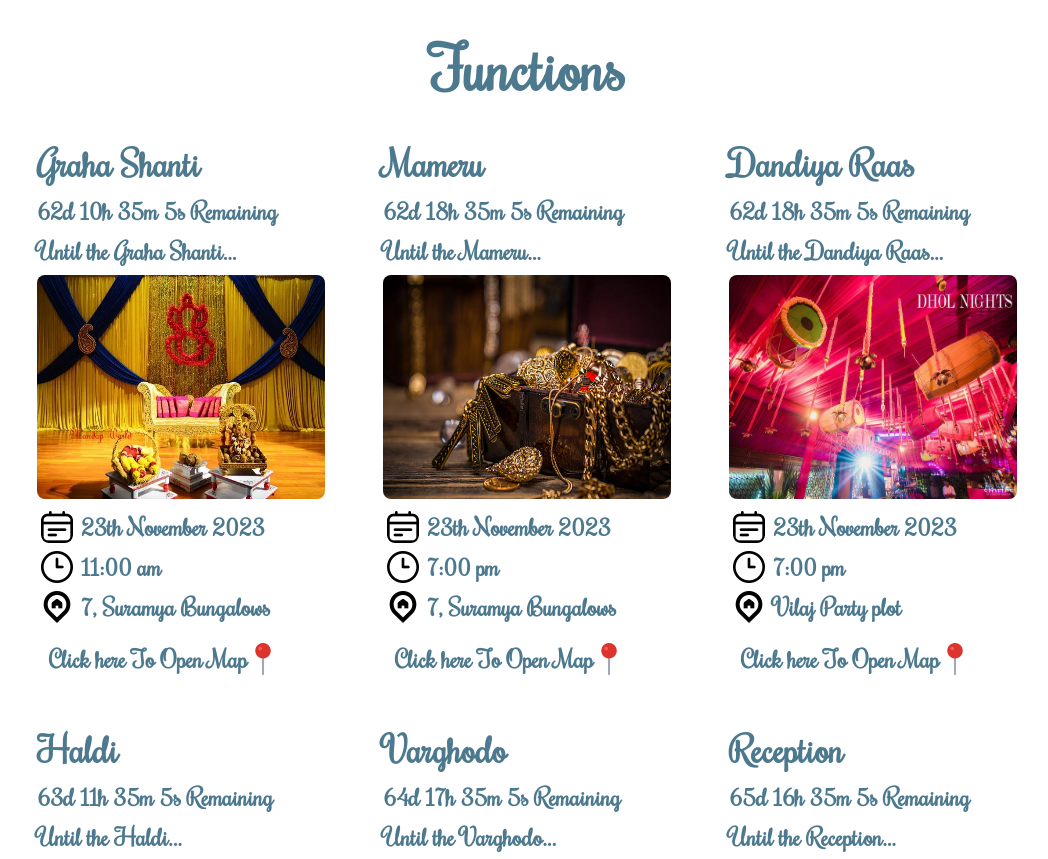
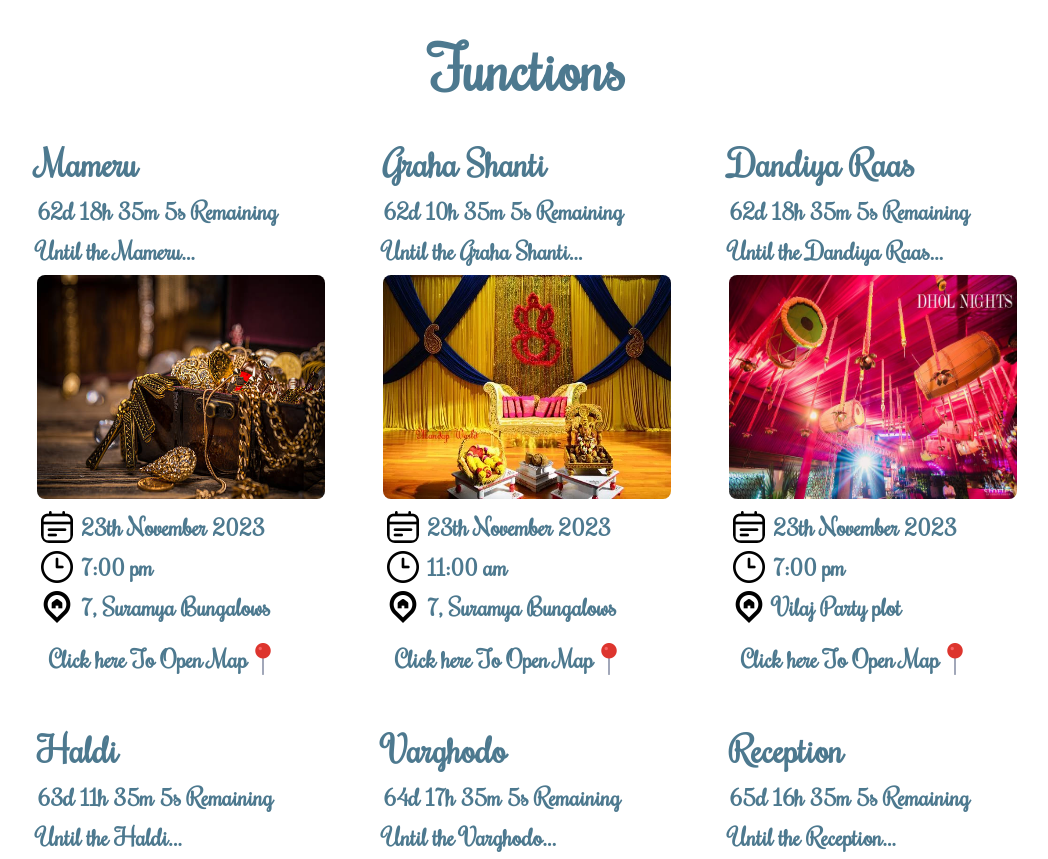
Before and after one commit to krish4uu/Mit-weds-Poonam, a Next.js app: page / in a window 1280 px wide. Shown: the part 1580-2439 px from the top of the page, without its empty margins (113-1161 px from the left). Built offline with nearby package versions, Linux system fonts and the light colour scheme.

Commit message:
Updated wedding detail

```diff
--- a/app/functionDetail.ts
+++ b/app/functionDetail.ts
@@ -1,6 +1,17 @@
 export const functionDetail = [
   {
     id: 1,
+    name: "Mameru",
+    img: "./gold.jpeg",
+    imgAlt: "Mameru image",
+    date: "23th November 2023",
+    time: "7:00 pm",
+    address: "7, Suramya Bungalows",
+    map: "https://maps.app.goo.gl/Xt1feBqLXjbR7LVg7",
+    countdownTime: "November 23, 2023 19:00:00"
+  },
+  {
+    id: 2,
     name: "Graha Shanti",
     img: "./ganpati.webp",
     imgAlt: "Ganpati image",
@@ -9,17 +20,6 @@ export const functionDetail = [
     address: "7, Suramya Bungalows",
     map: "https://maps.app.goo.gl/Xt1feBqLXjbR7LVg7",
     countdownTime: "November 23, 2023 11:00:00"
-  },
-  {
-    id: 2,
-    name: "Mameru",
-    img: "./gold.jpeg",
-    imgAlt: "Mameru image",
-    date: "23th November 2023",
-    time: "7:00 pm",
-    address: "7, Suramya Bungalows",
-    map: "https://maps.app.goo.gl/Xt1feBqLXjbR7LVg7",
-    countdownTime: "November 23, 2023 19:00:00"
   },
   {
     id: 3,
```
